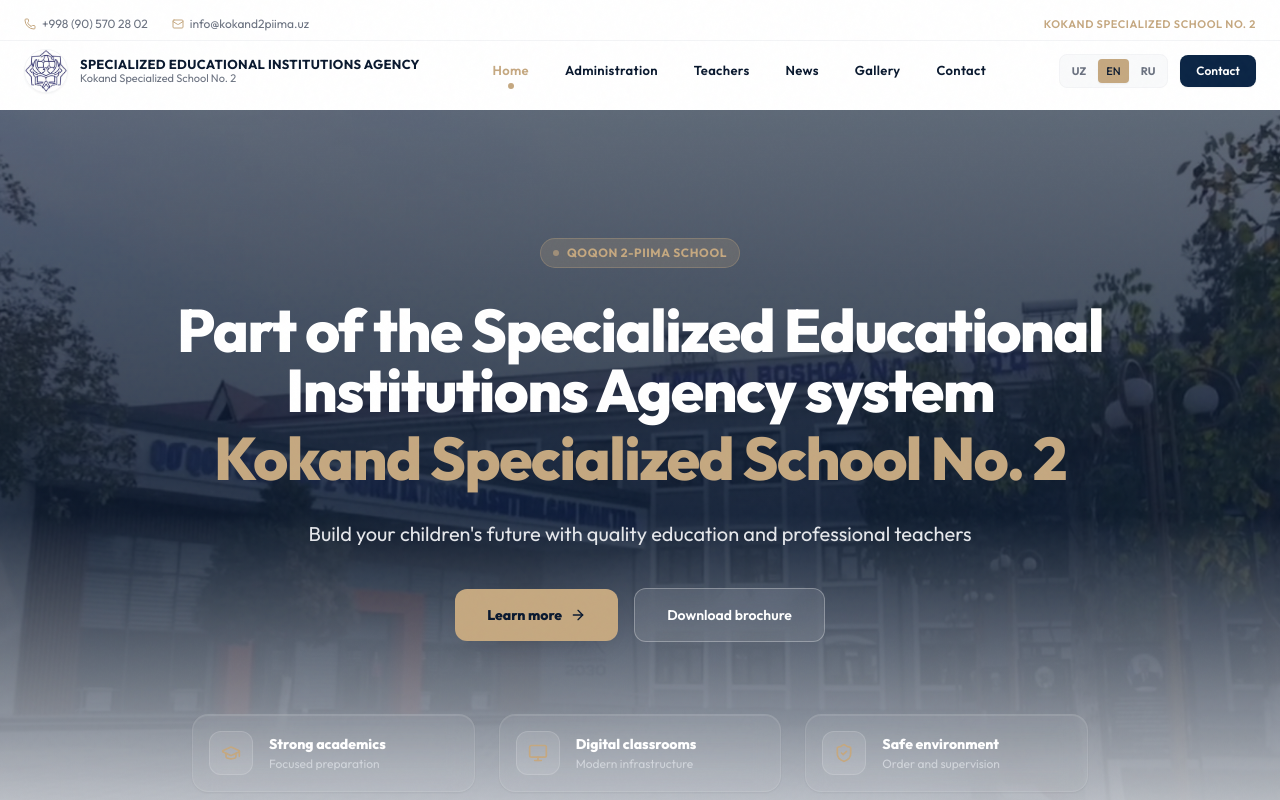
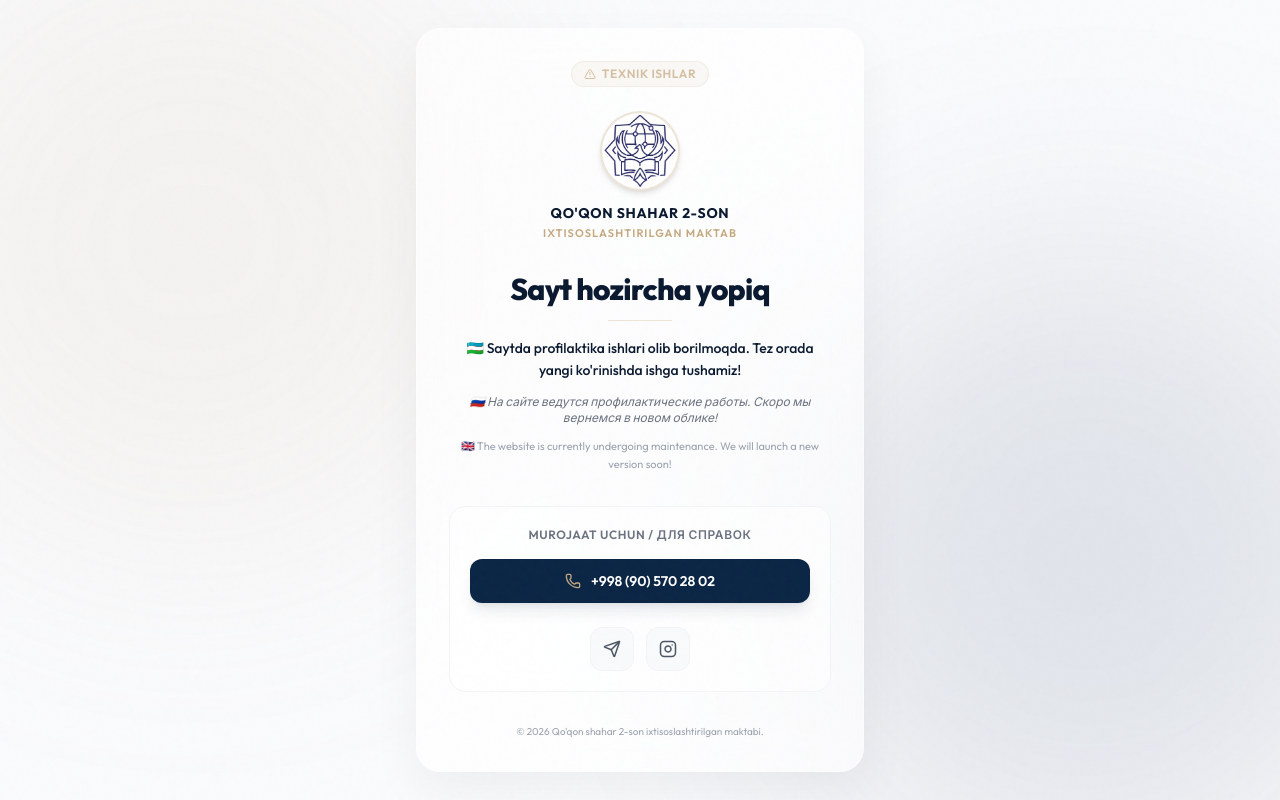
Before and after one commit to DarkNiobium/Kokand-2-Specialized-School, a React (Vite) app: page / in a window 1280 px wide. Shown: the top 800 px of the page. Built offline with nearby package versions, Linux system fonts and the light colour scheme.

Commit message:
feat: show temporary Sayt hozircha yopiq (maintenance) screen with contacts and socials

```diff
--- a/src/App.tsx
+++ b/src/App.tsx
@@ -10,6 +10,9 @@
 import Gallery from './pages/Gallery';
 import Contact from './pages/Contact';
 import { LanguageProvider } from './i18n';
+import Maintenance from './pages/Maintenance';
+
+const isMaintenanceMode = true; // Toggle to false to launch the full website
 
 // Scroll restoration component
 function ScrollToTop() {
@@ -21,6 +24,16 @@
 }
 
 function App() {
+  if (isMaintenanceMode) {
+    return (
+      <HelmetProvider>
+        <LanguageProvider>
+          <Maintenance />
+        </LanguageProvider>
+      </HelmetProvider>
+    );
+  }
+
   return (
     <HelmetProvider>
       <LanguageProvider>
--- /dev/null
+++ b/src/pages/Maintenance.tsx
@@ -0,0 +1,108 @@
+import React from 'react';
+import { Phone, Send, Instagram, AlertTriangle } from 'lucide-react';
+import logoImage from '../assets/school pictures/logo.jpg';
+
+export const Maintenance: React.FC = () => {
+  return (
+    <div className="min-h-screen flex items-center justify-center bg-[#FAFBFD] relative overflow-hidden px-4 selection:bg-brand-gold selection:text-brand-dark">
+      {/* Ambient background glow */}
+      <div className="absolute top-[-10%] left-[-10%] w-[50vw] h-[50vw] bg-brand-gold/10 rounded-full blur-[120px] pointer-events-none" />
+      <div className="absolute bottom-[-10%] right-[-10%] w-[50vw] h-[50vw] bg-brand-navy/10 rounded-full blur-[120px] pointer-events-none" />
+
+      {/* Noise overlay */}
+      <div className="noise-overlay" />
+
+      {/* Main Card */}
+      <div className="max-w-md w-full bg-white/70 backdrop-blur-xl border border-white/40 rounded-3xl p-8 text-center shadow-[0_20px_50px_rgba(0,0,0,0.05)] relative z-10 transition-all duration-300">
+
+        {/* Animated Badge */}
+        <div className="inline-flex items-center gap-1.5 px-3 py-1 rounded-full bg-brand-gold/10 border border-brand-gold/20 text-brand-gold text-xs font-semibold uppercase tracking-wider mb-6 animate-pulse">
+          <AlertTriangle size={12} />
+          <span>Texnik ishlar</span>
+        </div>
+
+        {/* Logo and Brand */}
+        <div className="flex flex-col items-center gap-3 mb-8">
+          <div className="h-20 w-20 rounded-full border-2 border-brand-gold/30 shadow-md overflow-hidden p-0.5 bg-white">
+            <img src={logoImage} alt="Logo" className="h-full w-full object-cover rounded-full" />
+          </div>
+          <div>
+            <h2 className="text-sm font-bold text-brand-dark tracking-wider uppercase">
+              Qo'qon shahar 2-son
+            </h2>
+            <p className="text-[11px] font-semibold text-brand-gold tracking-widest uppercase mt-0.5">
+              Ixtisoslashtirilgan Maktab
+            </p>
+          </div>
+        </div>
+
+        {/* Main Status Text */}
+        <div className="space-y-4 mb-8">
+          <h1 className="text-3xl font-extrabold text-brand-dark tracking-tight leading-none">
+            Sayt hozircha yopiq
+          </h1>
+
+          <div className="h-px w-16 bg-brand-gold/30 mx-auto my-4" />
+
+          {/* Multilingual Descriptions */}
+          <div className="space-y-3 text-sm text-gray-600 leading-relaxed">
+            <p className="font-medium text-brand-dark">
+              🇺🇿 Saytda profilaktika ishlari olib borilmoqda. Tez orada yangi ko'rinishda ishga tushamiz!
+            </p>
+            <p className="text-xs text-gray-500 italic">
+              🇷🇺 На сайте ведутся профилактические работы. Скоро мы вернемся в новом облике!
+            </p>
+            <p className="text-[11px] text-gray-400">
+              🇬🇧 The website is currently undergoing maintenance. We will launch a new version soon!
+            </p>
+          </div>
+        </div>
+
+        {/* Quick Contact & Socials */}
+        <div className="bg-white/50 border border-gray-100 rounded-2xl p-5 space-y-4">
+          <p className="text-xs font-semibold text-gray-500 uppercase tracking-wider">
+            Murojaat uchun / Для справок
+          </p>
+
+          <a
+            href="tel:+998905702802"
+            className="flex items-center justify-center gap-2.5 py-3 px-4 rounded-xl bg-brand-navy text-white hover:bg-brand-navy/95 transition-all duration-300 shadow-lg shadow-brand-navy/10 transform hover:-translate-y-0.5 text-sm font-semibold"
+          >
+            <Phone size={16} className="text-brand-gold" />
+            <span>+998 (90) 570 28 02</span>
+          </a>
+
+          {/* Social Links */}
+          <div className="flex justify-center gap-3 pt-2">
+            <a
+              href="https://t.me/qoqon_shahar_2_son_IM"
+              target="_blank"
+              rel="noopener noreferrer"
+              className="bg-gray-50 hover:bg-brand-gold/10 border border-gray-100 p-3 rounded-xl text-gray-600 hover:text-brand-gold transition-all duration-300"
+              title="Telegram"
+            >
+              <Send size={18} />
+            </a>
+            <a
+              href="https://www.instagram.com/qoqon_2im"
+              target="_blank"
+              rel="noopener noreferrer"
+              className="bg-gray-50 hover:bg-brand-gold/10 border border-gray-100 p-3 rounded-xl text-gray-600 hover:text-brand-gold transition-all duration-300"
+              title="Instagram"
+            >
+              <Instagram size={18} />
+            </a>
+          </div>
+        </div>
+
+        {/* Footer info */}
+        <p className="text-[10px] text-gray-400 mt-8">
+          &copy; {new Date().getFullYear()} Qo'qon shahar 2-son ixtisoslashtirilgan maktabi.
+        </p>
+
+      </div>
+    </div>
+  );
+};
+
+export default Maintenance;
```
